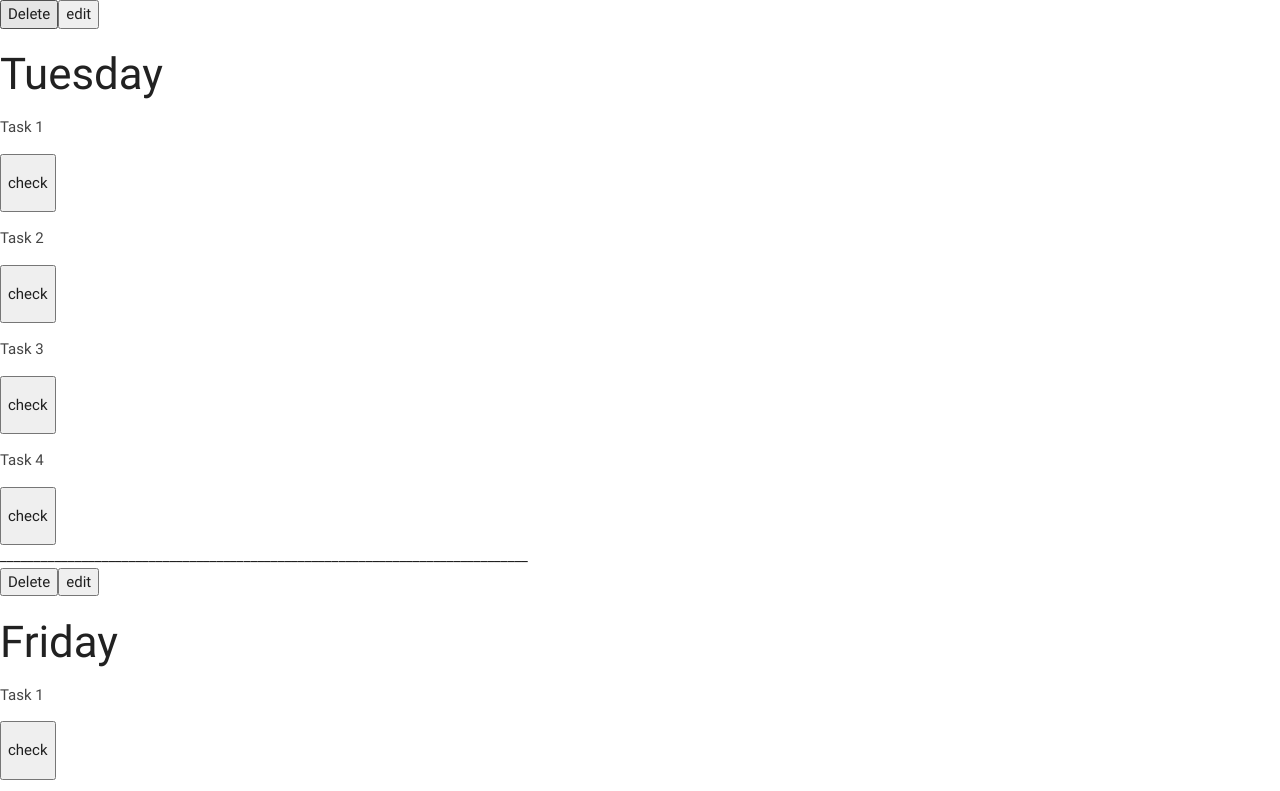
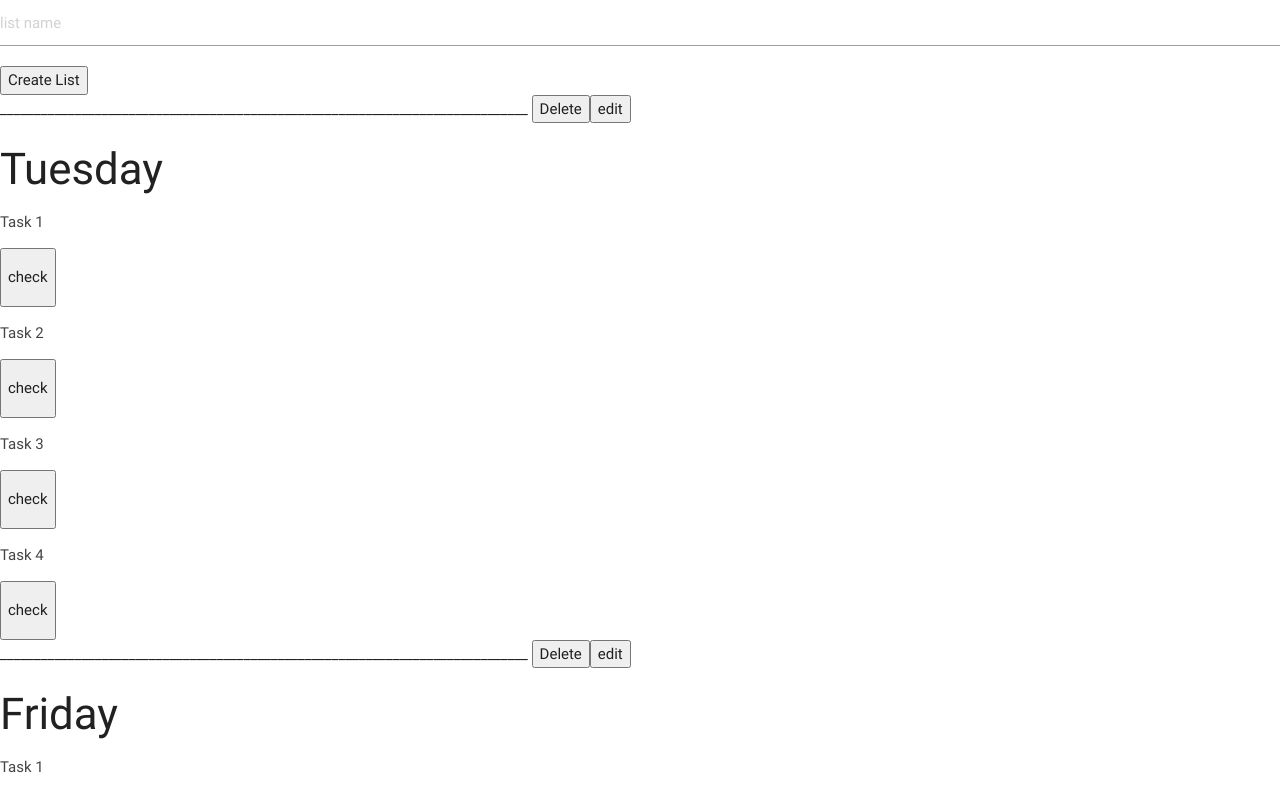
Before and after one commit to youssefmaged95/Todo-List, an Angular app: page / in a window 1280 px wide. Shown: the top 791 px of the page. Built offline with nearby package versions, Linux system fonts and the light colour scheme.

Commit message:
Add 'creating new todo-list' feature

```diff
--- a/src/app/app.component.html
+++ b/src/app/app.component.html
@@ -1,3 +1,5 @@
+<input  type="text" placeholder="list name" [(ngModel)]="newList" />
+<button (click)=createList()>Create List</button>
 <div *ngFor="let list of lists; let i = index" >
   <todoList listId={{i}} (remove)="removeList($event)" [title]="list.title" [tasks]="list.tasks" ></todoList>
 </div>
--- a/src/app/app.component.ts
+++ b/src/app/app.component.ts
@@ -9,6 +9,7 @@ import { ListGenerator } from './services/listGenerator.service'
 
 export class AppComponent {
   lists : any[];
+  newList : string;
   constructor(private ListGenerator: ListGenerator){
 
     // Create 6 dummy todo-lists
@@ -22,4 +23,23 @@ export class AppComponent {
     this.lists.splice( i , 1 );
   }
 
+
+  createList(){
+
+    // Create a new list with input title
+
+    let emptyList = {
+      title : this.newList,
+      tasks : [],
+    }
+
+    // Add the new list to the list of todolists
+
+    this.lists.unshift(emptyList);
+
+    this.newList = "";
+
+
+  }
+
 }
--- a/src/app/components/todoList/todoList.component.html
+++ b/src/app/components/todoList/todoList.component.html
@@ -1,3 +1,4 @@
+______________________________________________________________________________
 <button (click)=removeSelf() >Delete</button>
 <button (click)=toggleEditMode() >edit</button>
 <h3 *ngIf="!editMode" >{{title}}</h3>
@@ -9,4 +10,3 @@
 <div *ngFor="let task of tasks; let i = index" >
   <task (remove)="removeTask($event)" taskId={{i}} title={{task.title}} editMode={{editMode}} ></task>
 </div>
-______________________________________________________________________________
--- a/src/app/services/listGenerator.service.ts
+++ b/src/app/services/listGenerator.service.ts
@@ -34,8 +34,8 @@ export class ListGenerator {
        };
 
        // Add the list to the 'list of todo-lists'
+       this.lists.push(List);
 
-       this.lists.push(List);
     }
     return this.lists;
   }
```
